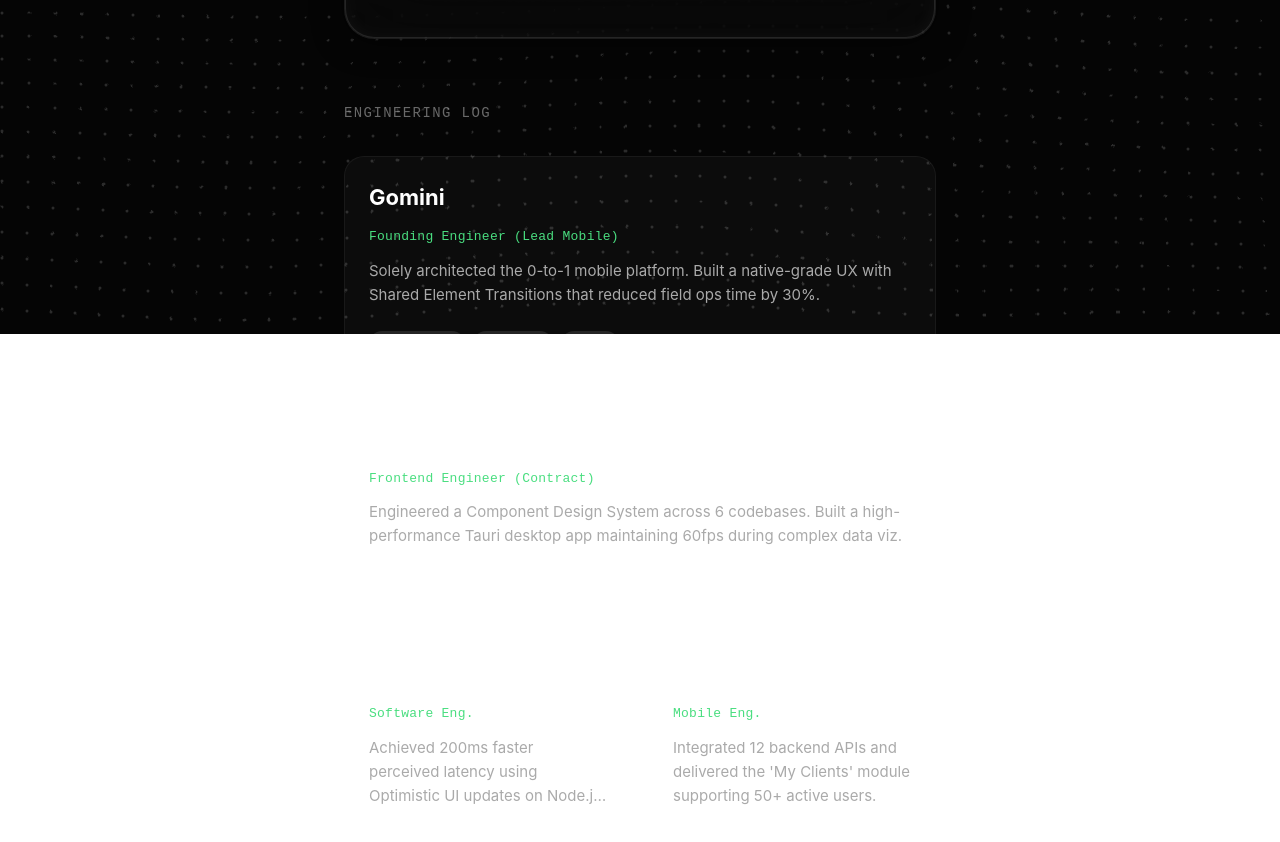
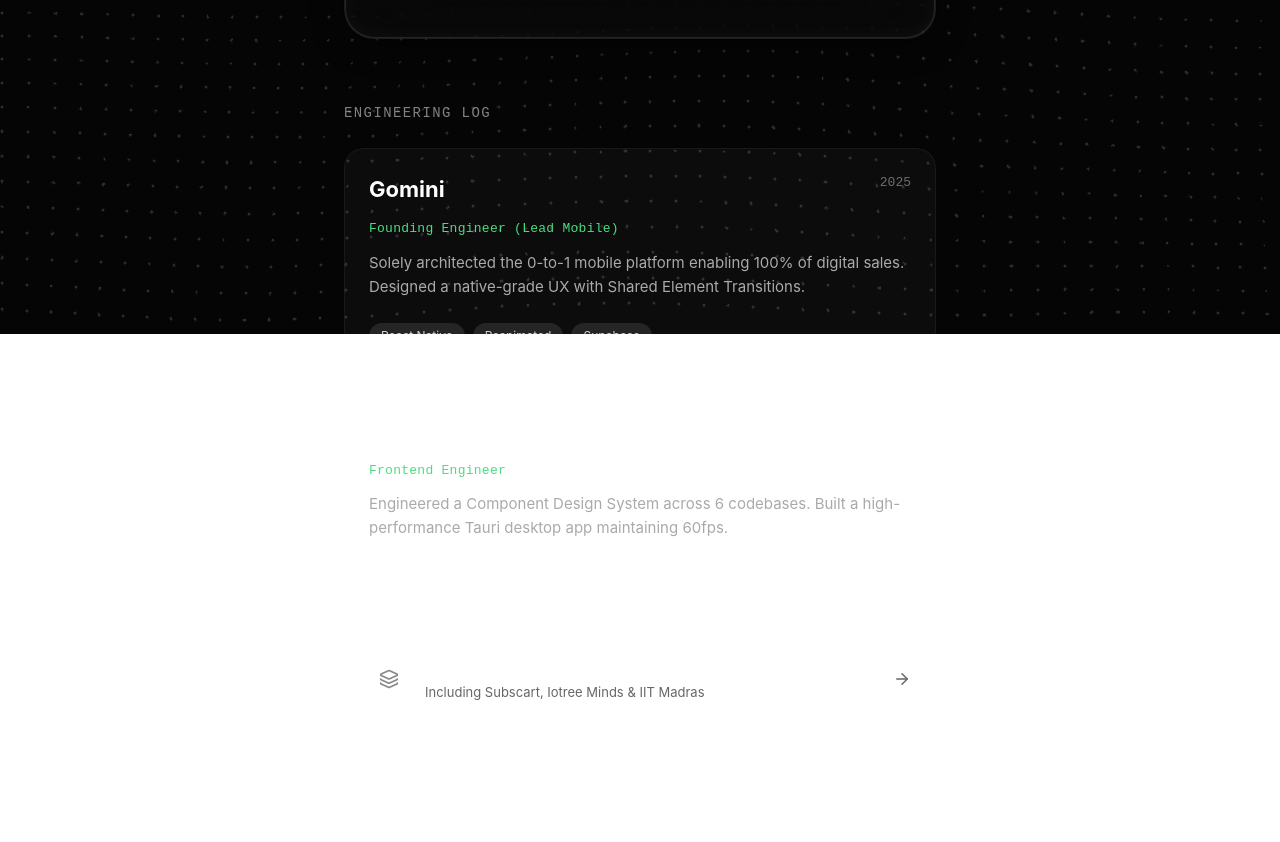
Before and after one commit to shrey258/portfolio_2, a React (Vite) app: page / in a window 1280 px wide. Shown: the part 466-1308 px from the top of the page. After the commit the page ends 1273 px from the top, so only its background shows below. Built offline with nearby package versions, Linux system fonts and the light colour scheme.

Commit message:
Add react-router-dom and refactor App into page-based routing with Home and ExperiencePage components

```diff
--- a/package.json
+++ b/package.json
@@ -14,6 +14,7 @@
     "lucide-react": "^0.561.0",
     "react": "^19.2.0",
     "react-dom": "^19.2.0",
+    "react-router-dom": "^7.10.1",
     "tailwindcss": "^4.1.18"
   },
   "devDependencies": {
--- a/src/App.tsx
+++ b/src/App.tsx
@@ -1,32 +1,16 @@
+import { BrowserRouter as Router, Routes, Route } from 'react-router-dom';
+import Home from './pages/Home';
+import ExperiencePage from './pages/ExperiencePage';
 import './App.css';
-import TopoBackground from './components/TopoBackground';
-import IdentityCard from './components/IdentityCard';
-import EngineeringLogSection from './sections/EngineeringLogSection';
 
 function App() {
   return (
-    <div style={{ position: 'relative', width: '100%', minHeight: '100vh' }}>
-
-      {/* 1. Background stays fixed behind everything */}
-      <TopoBackground />
-
-      {/* 2. The Content Column */}
-      <main style={{
-        width: '100%',
-        maxWidth: '640px', // The "Magic Number" for this mobile-style layout
-        margin: '0 auto', // Centers the column
-        padding: '80px 24px', // Breathing room top/bottom + side padding for mobile
-        display: 'flex',
-        flexDirection: 'column',
-        gap: '64px', // Big vertical gaps between sections feel premium
-        position: 'relative',
-        zIndex: 1,
-      }}>
-        <IdentityCard />
-
-        <EngineeringLogSection />
-      </main>
-    </div>
+    <Router>
+      <Routes>
+        <Route path="/" element={<Home />} />
+        <Route path="/experience" element={<ExperiencePage />} />
+      </Routes>
+    </Router>
   );
 }
 
--- /dev/null
+++ b/src/pages/ExperiencePage.tsx
@@ -0,0 +1,131 @@
+import { ArrowLeft } from 'lucide-react';
+import { Link } from 'react-router-dom';
+import TopoBackground from '../components/TopoBackground';
+import WorkCard from '../components/WorkCard';
+
+const ExperiencePage = () => {
+  return (
+    <div style={{ position: 'relative', width: '100%', minHeight: '100vh' }}>
+
+      {/* Background */}
+      <TopoBackground />
+
+      {/* Content Column */}
+      <main style={{
+        width: '100%',
+        maxWidth: '640px',
+        margin: '0 auto',
+        padding: '80px 24px',
+        display: 'flex',
+        flexDirection: 'column',
+        gap: '40px',
+        position: 'relative',
+        zIndex: 1,
+      }}>
+
+        {/* Header */}
+        <div>
+          <Link to="/" style={{
+            display: 'inline-flex',
+            alignItems: 'center',
+            gap: '8px',
+            color: 'rgba(255, 255, 255, 0.4)',
+            textDecoration: 'none',
+            fontSize: '14px',
+            fontFamily: 'Inter, sans-serif',
+            marginBottom: '24px',
+            transition: 'color 0.2s'
+          }}
+          onMouseEnter={(e) => e.currentTarget.style.color = 'rgba(255, 255, 255, 0.8)'}
+          onMouseLeave={(e) => e.currentTarget.style.color = 'rgba(255, 255, 255, 0.4)'}
+          >
+            <ArrowLeft size={16} />
+            Back to Home
+          </Link>
+
+          <h1 style={{
+            fontSize: '24px',
+            fontWeight: '700',
+            color: '#fff',
+            fontFamily: 'Inter, sans-serif',
+            margin: 0
+          }}>
+            Engineering Archive
+          </h1>
+        </div>
+
+        {/* Full Bento Grid */}
+        <div style={{
+          display: 'grid',
+          gridTemplateColumns: '1fr 1fr',
+          gap: '16px',
+          width: '100%'
+        }}>
+
+          {/* 1. GOMINI - Full Width */}
+          <div style={{ gridColumn: 'span 2' }}>
+            <WorkCard
+              title="Gomini"
+              role="Founding Engineer (Lead Mobile)"
+              date="Mar 2025 - Present"
+              description="Solely architected the 0-to-1 mobile platform enabling 100% of digital sales. Designed a native-grade UX with Shared Element Transitions that reduced field ops time by 30%."
+              tags={['React Native', 'Reanimated', 'Supabase', 'Mobile Arch']}
+              variant="full"
+            />
+          </div>
+
+          {/* 2. FLEEK.XYZ - Full Width */}
+          <div style={{ gridColumn: 'span 2' }}>
+            <WorkCard
+              title="Fleek.xyz"
+              role="Frontend Engineer (Contract)"
+              date="Aug 2025 - Dec 2025"
+              description="Engineered a Component Design System across 6 codebases. Built a high-performance Tauri desktop app utilizing memoization to maintain 60fps during complex data viz."
+              tags={['Tauri', 'Rust/C++', 'Cloudflare R2', 'Next.js']}
+              variant="full"
+            />
+          </div>
+
+          {/* 3. SUBSCART - Compact */}
+          <div style={{ gridColumn: 'span 1' }}>
+            <WorkCard
+              title="Subscart"
+              role="Software Eng."
+              date="Mar - Jun 2025"
+              description="Achieved 200ms faster perceived latency using Optimistic UI updates on Node.js & Mobile."
+              tags={['Optimistic UI', 'Node.js']}
+              variant="compact"
+            />
+          </div>
+
+          {/* 4. IOTREE MINDS - Compact */}
+          <div style={{ gridColumn: 'span 1' }}>
+            <WorkCard
+              title="Iotree Minds"
+              role="Mobile Eng."
+              date="2023 - 2025"
+              description="Integrated 12 backend APIs and delivered the 'My Clients' module supporting 50+ active users."
+              tags={['API Integration', 'UX Revamp']}
+              variant="compact"
+            />
+          </div>
+
+          {/* 5. IIT MADRAS - Full Width */}
+          <div style={{ gridColumn: 'span 2' }}>
+            <WorkCard
+              title="IIT Madras"
+              role="Research Intern"
+              date="2023 - 2025"
+              description="Created a 1 Gbps Python network speed test server with <5% variance. Built and deployed a cross-platform speed test app with sub-second latency."
+              tags={['Python', 'Networking', 'High Performance']}
+              variant="full"
+            />
+          </div>
+
+        </div>
+      </main>
+    </div>
+  );
+};
+
+export default ExperiencePage;
--- /dev/null
+++ b/src/pages/Home.tsx
@@ -0,0 +1,32 @@
+import TopoBackground from '../components/TopoBackground';
+import IdentityCard from '../components/IdentityCard';
+import EngineeringLogSection from '../sections/EngineeringLogSection';
+
+const Home = () => {
+  return (
+    <div style={{ position: 'relative', width: '100%', minHeight: '100vh' }}>
+
+      {/* 1. Background stays fixed behind everything */}
+      <TopoBackground />
+
+      {/* 2. The Content Column */}
+      <main style={{
+        width: '100%',
+        maxWidth: '640px', // The "Magic Number" for this mobile-style layout
+        margin: '0 auto', // Centers the column
+        padding: '80px 24px', // Breathing room top/bottom + side padding for mobile
+        display: 'flex',
+        flexDirection: 'column',
+        gap: '64px', // Big vertical gaps between sections feel premium
+        position: 'relative',
+        zIndex: 1,
+      }}>
+        <IdentityCard />
+
+        <EngineeringLogSection />
+      </main>
+    </div>
+  );
+};
+
+export default Home;
--- a/src/sections/EngineeringLogSection.tsx
+++ b/src/sections/EngineeringLogSection.tsx
@@ -1,99 +1,123 @@
+import { useState } from 'react';
+import { ArrowRight, Layers } from 'lucide-react'; // Added 'Layers' icon
 import WorkCard from '../components/WorkCard';
 
 const EngineeringLogSection = () => {
+  const [isHovered, setIsHovered] = useState(false);
+
   return (
     <section>
+      {/* HEADER - Cleaned up alignment */}
+      <div style={{
+        display: 'flex',
+        justifyContent: 'space-between',
+        alignItems: 'center', // Better vertical alignment
+        marginBottom: '24px'
+      }}>
         <h2 style={{
           fontSize: '14px',
           fontFamily: 'monospace',
-        color: 'rgba(255, 255, 255, 0.4)',
+          color: 'rgba(255, 255, 255, 0.5)',
           letterSpacing: '0.1em',
-        marginBottom: '32px',
+          margin: 0,
           textTransform: 'uppercase'
         }}>
           Engineering Log
         </h2>
+        {/* Removed the redundant top link to clean up the UI */}
+      </div>
 
+      {/* CONTENT GRID - Keeping the Grid look for the main items */}
       <div style={{
         display: 'grid',
-        gridTemplateColumns: '1fr 1fr',
+        gridTemplateColumns: '1fr 1fr', // Keeps the structure rigid/clean
         gap: '16px',
         width: '100%'
       }}>
-        {/* 1. Gomini (Full Width) */}
+
+        {/* 1. Gomini (Span 2) */}
         <div style={{ gridColumn: 'span 2' }}>
           <WorkCard
             title="Gomini"
             role="Founding Engineer (Lead Mobile)"
-            description="Solely architected the 0-to-1 mobile platform. Built a native-grade UX with Shared Element Transitions that reduced field ops time by 30%."
-            tags={['React Native', 'Supabase', 'CI/CD']}
+            date="2025"
+            description="Solely architected the 0-to-1 mobile platform enabling 100% of digital sales. Designed a native-grade UX with Shared Element Transitions."
+            tags={['React Native', 'Reanimated', 'Supabase']}
             variant="full"
           />
         </div>
 
-        {/* 2. Fleek.xyz (Full Width) */}
+        {/* 2. Fleek.xyz (Span 2) */}
         <div style={{ gridColumn: 'span 2' }}>
           <WorkCard
             title="Fleek.xyz"
-            role="Frontend Engineer (Contract)"
-            description="Engineered a Component Design System across 6 codebases. Built a high-performance Tauri desktop app maintaining 60fps during complex data viz."
-            tags={['Tauri', 'Rust/C++', 'Cloudflare R2', 'Next.js']}
+            role="Frontend Engineer"
+            date="2025"
+            description="Engineered a Component Design System across 6 codebases. Built a high-performance Tauri desktop app maintaining 60fps."
+            tags={['Tauri', 'Rust', 'Cloudflare R2']}
             variant="full"
           />
         </div>
 
-        {/* 3. Subscart (Left Column) */}
-        <div style={{ gridColumn: 'span 1' }}>
-          <WorkCard
-            title="Subscart"
-            role="Software Eng."
-            description="Achieved 200ms faster perceived latency using Optimistic UI updates on Node.js & Mobile."
-            tags={['Optimistic UI', 'Node.js']}
-            variant="compact"
-          />
+        {/* THE "ARCHIVE" BUTTON - Designed like a Glass Card */}
+        <a
+          href="/experience"
+          onMouseEnter={() => setIsHovered(true)}
+          onMouseLeave={() => setIsHovered(false)}
+          style={{
+            gridColumn: 'span 2', // Full width
+            display: 'flex',
+            justifyContent: 'space-between',
+            alignItems: 'center',
+            padding: '24px',
+            borderRadius: '24px',
+            textDecoration: 'none',
+            cursor: 'pointer',
+            transition: 'all 0.3s ease',
+
+            // THE FIX: Use the same Glass style as WorkCard, but darker
+            background: isHovered ? 'rgba(255, 255, 255, 0.05)' : 'rgba(255, 255, 255, 0.02)',
+            border: isHovered ? '1px solid rgba(255, 255, 255, 0.2)' : '1px solid rgba(255, 255, 255, 0.05)',
+            transform: isHovered ? 'translateY(-2px)' : 'translateY(0)'
+          }}
+        >
+          <div style={{ display: 'flex', alignItems: 'center', gap: '16px' }}>
+            {/* Icon to represent "Stack of papers" */}
+            <div style={{
+              padding: '10px',
+              borderRadius: '12px',
+              background: 'rgba(255,255,255,0.05)',
+              color: isHovered ? '#fff' : '#888',
+              transition: 'color 0.3s'
+            }}>
+              <Layers size={20} />
             </div>
 
-        {/* 4. Iotree Minds (Right Column) */}
-        <div style={{ gridColumn: 'span 1' }}>
-          <WorkCard
-            title="Iotree Minds"
-            role="Mobile Eng."
-            description="Integrated 12 backend APIs and delivered the 'My Clients' module supporting 50+ active users."
-            tags={['API Integration', 'UX Revamp']}
-            variant="compact"
-          />
+            <div style={{ display: 'flex', flexDirection: 'column', gap: '4px' }}>
+              <span style={{
+                fontFamily: 'Inter, sans-serif',
+                fontSize: '15px',
+                fontWeight: '500',
+                color: '#fff'
+              }}>
+                View Full Archive
+              </span>
+              <span style={{
+                fontSize: '13px',
+                color: '#666'
+              }}>
+                Including Subscart, Iotree Minds & IIT Madras
+              </span>
+            </div>
           </div>
 
-        {/* 5. Research Footer (Full Width) */}
-        <div style={{
-          gridColumn: 'span 2',
-          marginTop: '16px',
-          padding: '24px',
-          borderRadius: '20px',
-          background: 'rgba(255, 255, 255, 0.02)',
-          border: '1px dashed rgba(255, 255, 255, 0.1)',
-          display: 'flex',
-          flexDirection: 'column',
-          gap: '8px'
-        }}>
-          <span style={{
-            fontFamily: 'monospace',
-            fontSize: '12px',
-            color: 'rgba(255, 255, 255, 0.4)',
-            textTransform: 'uppercase',
-            letterSpacing: '0.05em'
-          }}>
-            Research & Experiments
-          </span>
-          <div style={{ display: 'flex', justifyContent: 'space-between', alignItems: 'center', flexWrap: 'wrap', gap: '16px' }}>
-            <div style={{ color: 'rgba(255, 255, 255, 0.7)', fontSize: '14px', fontFamily: 'Inter, sans-serif' }}>
-              <strong style={{ color: '#fff' }}>IIT Madras</strong> — 1Gbps Python Server
-            </div>
-            <div style={{ color: 'rgba(255, 255, 255, 0.7)', fontSize: '14px', fontFamily: 'Inter, sans-serif' }}>
-              <strong style={{ color: '#fff' }}>Scale Challenges</strong> — GenAI Scraping
-            </div>
-          </div>
-        </div>
+          <ArrowRight
+            size={18}
+            color={isHovered ? '#ffffff' : '#666'}
+            style={{ transition: 'all 0.3s', transform: isHovered ? 'translateX(4px)' : 'none' }}
+          />
+        </a>
+
       </div>
     </section>
   );
```
Also changed, not shown: 1 other file (tests, documents, lock files or other folders). Lines whose indentation alone changed are shown as unchanged.
